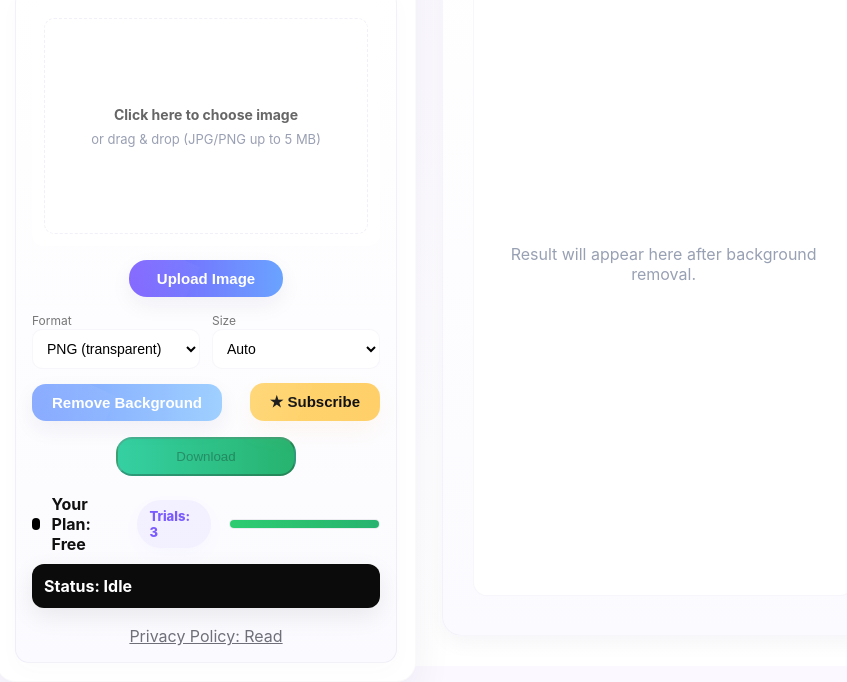
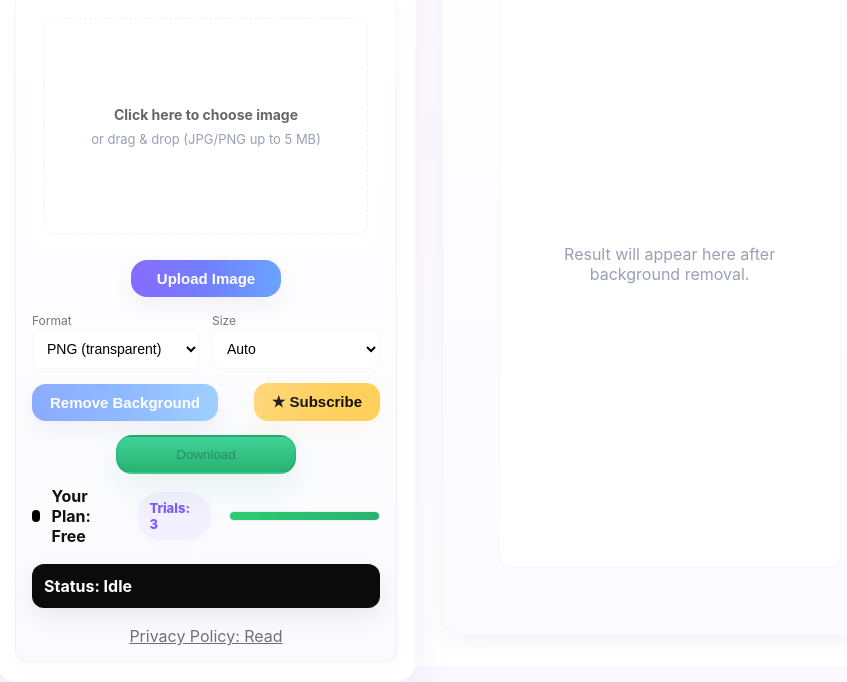
Before and after one commit to zeeali2600-ship-it/magiccutbg, a plain HTML site: page index.html in a window 1280 px wide. Shown: the part 134-816 px from the top of the page, without its empty margins (30-877 px from the left). Drawn offline with Linux system fonts and the light colour scheme.

Commit message:
Refactor styles in index.html for consistency
Updated CSS variables and button styles for consistency and improved layout. Adjusted dimensions and added comments for clarity.

```diff
--- a/index.html
+++ b/index.html
@@ -12,10 +12,10 @@
       --accent1:#7a5bff;
       --accent2:#6aa3ff;
       --accent-yellow:#ffd36b;
-      --green1:#35d0a2;
+      --green1:#40d39a;
       --green2:#27b36f;
       --muted:#f6f6fb;
-      --outline: rgba(120,100,180,0.09);
+      --outline: rgba(120,100,180,0.08);
       --radius-lg:20px;
       --radius-md:12px;
       --shadow-strong: 0 18px 40px rgba(30,20,80,0.06);
@@ -91,10 +91,10 @@
     .placeholder{color:#98a0b3;text-align:center;font-size:14px;z-index:2}
     .upload img{max-width:100%;max-height:var(--max-upload-h);border-radius:10px;object-fit:contain;z-index:2}
 
-    /* button base - Slim and elegant */
+    /* button base - slim & consistent */
     .btn{
       display:inline-block;
-      padding:10px 20px;
+      padding:10px 18px;
       border-radius:12px;
       border:none;
       cursor:pointer;
@@ -113,10 +113,31 @@
     .btn:before{content:'';position:absolute;left:-40%;top:-60%;width:80%;height:200%;transform:rotate(25deg);opacity:0.18;background:linear-gradient(90deg,rgba(255,255,255,0.95),rgba(255,255,255,0.12));transition:all .5s}
     .btn:hover:before{left:120%;opacity:0.45}
 
-    .btn-upload{background:linear-gradient(90deg,var(--accent1),var(--accent2));padding:10px 28px;border-radius:18px;}
-    .btn-remove{background:linear-gradient(90deg,#7fa3ff,#9fd0ff);color:#fff;min-width:170px;border-radius:14px;}
-    .btn-sub{background:linear-gradient(90deg,var(--accent-yellow),#ffd06a);color:#111;min-width:120px;border-radius:14px;box-shadow:0 10px 26px rgba(255,170,60,0.08)}
-    .btn-download{background:linear-gradient(90deg,var(--green1),var(--green2));padding:10px 34px;border-radius:16px;display:block;margin:16px auto 0;min-width:180px}
+    .btn-upload{background:linear-gradient(90deg,var(--accent1),var(--accent2));padding:10px 26px;border-radius:16px;}
+    .btn-remove{background:linear-gradient(90deg,#7fa3ff,#9fd0ff);min-width:170px;border-radius:14px;}
+    .btn-sub{background:linear-gradient(90deg,var(--accent-yellow),#ffcf5a);color:#111;min-width:120px;border-radius:14px;box-shadow:0 10px 26px rgba(255,170,60,0.08)}
+    /* glossy 3rd button: Download — stronger sheen + small border */
+    .btn-download{
+      background: linear-gradient(180deg,var(--green1),var(--green2));
+      padding:10px 34px;
+      border-radius:16px;
+      display:block;
+      margin:14px auto 0;
+      min-width:180px;
+      box-shadow: 0 12px 36px rgba(40,150,110,0.12);
+      border:2px solid rgba(0,0,0,0.06);
+    }
+    .btn-download:after{
+      /* top glossy shine */
+      content:'';
+      position:absolute;
+      left:0;right:0;top:0;
+      height:40%;
+      background: linear-gradient(180deg, rgba(255,255,255,0.45), rgba(255,255,255,0));
+      border-radius:16px 16px 0 0;
+      pointer-events:none;
+      mix-blend-mode:overlay;
+    }
 
     /* controls */
     .controls{display:flex;gap:12px;margin-top:12px;align-items:center}
@@ -125,13 +146,13 @@
       padding:10px;border-radius:10px;border:1px solid rgba(120,100,180,0.06);background:#fff;width:100%;font-size:14px;
     }
 
-    /* buttons layout */
+    /* actions layout */
     .actions{display:flex;gap:12px;margin-top:14px;align-items:center;justify-content:space-between}
     .actions .left{flex:1}
     .download-row{text-align:center;margin-top:12px}
 
-    /* trials, progress and stop */
-    .footer{margin-top:18px;display:flex;flex-direction:column;gap:10px}
+    /* trials, progress and stop (placed under buttons) */
+    .footer{margin-top:12px;display:flex;flex-direction:column;gap:10px}
     .plan-row{display:flex;align-items:center;gap:12px}
     .plan-dot{width:12px;height:12px;background:#000;border-radius:4px}
     .trials-wrap{margin-left:auto;display:flex;align-items:center;gap:10px}
@@ -139,9 +160,9 @@
     .progress-wrap{width:160px;height:10px;background:#f4f4f8;border-radius:999px;overflow:hidden;border:1px solid rgba(0,0,0,0.03)}
     .progress-bar{height:100%;background:linear-gradient(90deg,#2ecc71,#27b36f);width:100%;transition:width .3s}
 
-    .status-pill{background:#0b0b0b;color:#fff;padding:12px;border-radius:12px;font-weight:700;box-shadow:0 8px 24px rgba(0,0,0,0.08)}
+    .status-pill{margin-top:8px;background:#0b0b0b;color:#fff;padding:12px;border-radius:12px;font-weight:700;box-shadow:0 8px 24px rgba(0,0,0,0.08)}
 
-    /* right result area: neat framed panel with inner border */
+    /* right result area: neat framed panel with inner border and centered content */
     .result-frame{
       width:100%;
       height:calc(100vh - 56px);
@@ -155,20 +176,22 @@
       justify-content:center;
     }
     .result-inner{
-      width:94%;
-      height:94%;
+      width:82%;
+      height:86%;
       border-radius:14px;
-      padding:14px;
+      padding:20px;
       border:1px solid rgba(120,100,180,0.06);
       display:flex;
       align-items:center;
       justify-content:center;
       background:#fff;
+      text-align:center;
+      flex-direction:column;
     }
-    .result-note{color:#98a0b3;font-size:16px;text-align:center}
+    .result-note{color:#98a0b3;font-size:16px;text-align:center;align-self:center}
     .result-img{max-width:100%;max-height:100%;object-fit:contain;border-radius:8px;display:none;box-shadow:0 16px 36px rgba(30,20,80,0.06)}
 
-    /* responsive */
+    /* small screens */
     @media (max-width:980px){
       .app{flex-direction:column;padding:18px;height:auto}
       .left{width:100%}
@@ -230,6 +253,7 @@
             <button id="downloadBtn" class="btn-download" disabled>Download</button>
           </div>
 
+          <!-- trials and plan under buttons -->
           <div class="footer">
             <div class="plan-row">
               <div class="plan-dot"></div>
@@ -339,7 +363,7 @@
       removeBtn.disabled = true;
       resultNote.style.display = 'none';
 
-      // simulate server
+      // simulated process (replace with real backend call)
       await new Promise(r=>setTimeout(r,1400));
 
       if (processedBlobUrl && processedBlobUrl !== uploadedBlobUrl) URL.revokeObjectURL(processedBlobUrl);
```
